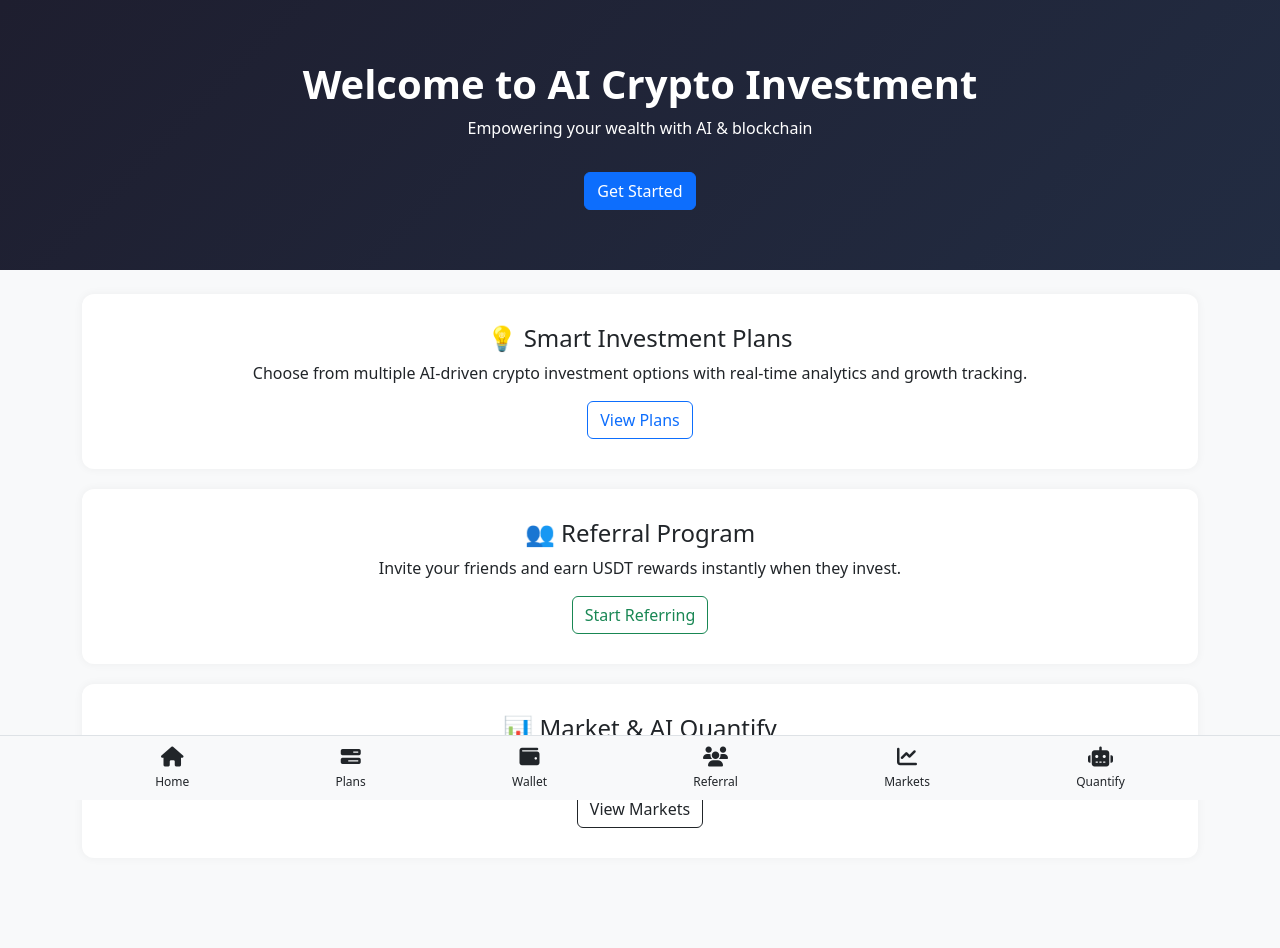
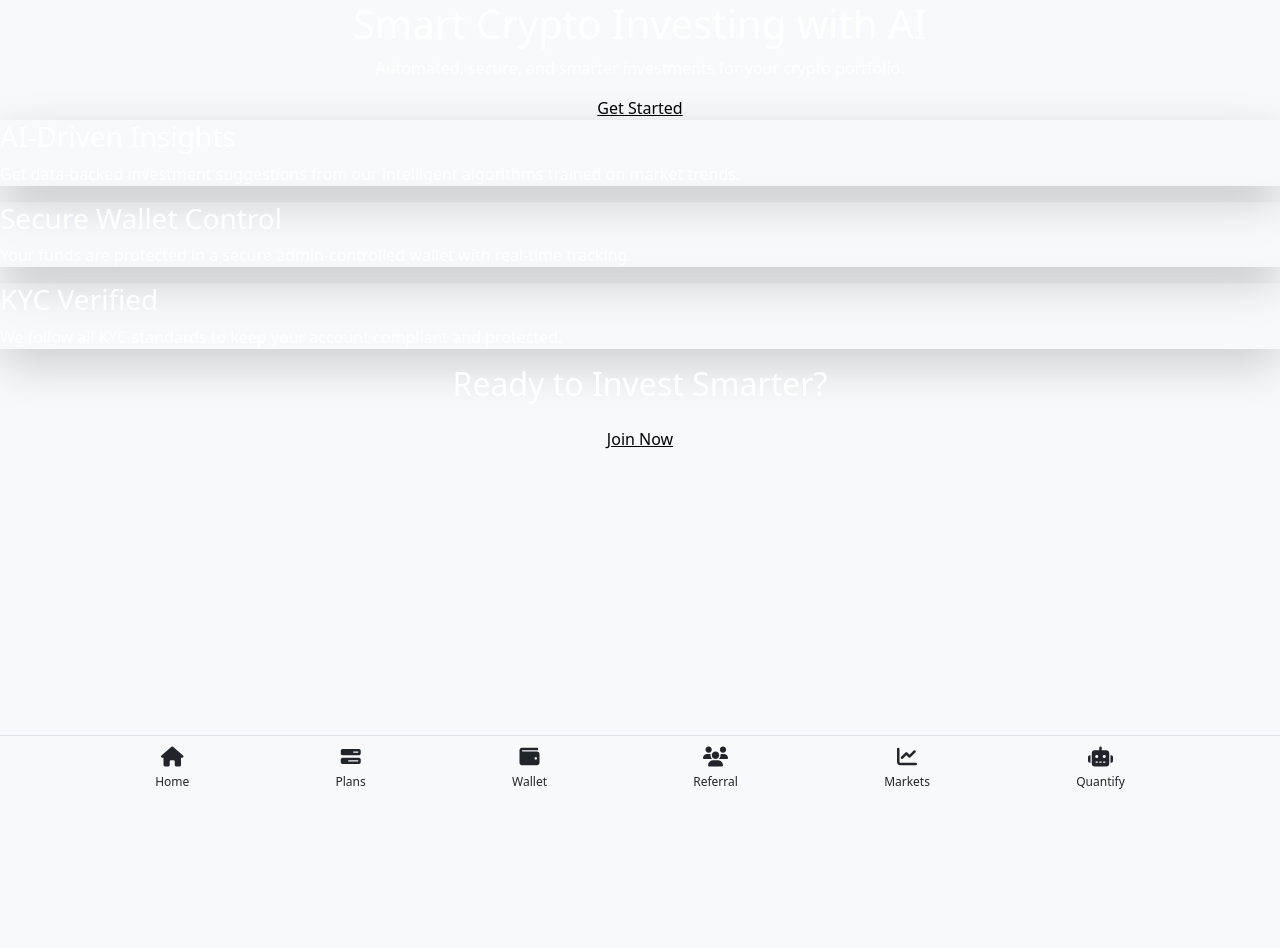
Before and after one commit to vumiiliakonga2-ctrl/-ai-invest-app, a Flask app: page / in a window 1280 px wide. After the commit the page ends 789 px from the top, so only its background shows below. Run offline with Flask 3, Linux system fonts and the light colour scheme.

Commit message:
Update index.html

```diff
--- a/templates/index.html
+++ b/templates/index.html
@@ -1,31 +1,39 @@
-{% extends 'base.html' %}
-
+{% extends "base.html" %}
 {% block title %}Home - AI Crypto Investment{% endblock %}
 
 {% block content %}
-<div class="hero-section">
-    <h1>Welcome to AI Crypto Investment</h1>
-    <p>Empowering your wealth with AI & blockchain</p>
-    <a href="{{ url_for('register') }}" class="btn btn-primary mt-3">Get Started</a>
-</div>
+<div class="bg-gray-900 text-white min-h-screen">
+  <!-- Hero Section -->
+  <section class="text-center py-20 px-4">
+    <h1 class="text-4xl md:text-6xl font-bold mb-6">Smart Crypto Investing with AI</h1>
+    <p class="text-lg md:text-xl text-gray-300 mb-8">Automated, secure, and smarter investments for your crypto portfolio.</p>
+    <a href="/register" class="inline-block bg-yellow-400 hover:bg-yellow-500 text-black font-semibold px-6 py-3 rounded-xl transition duration-300">
+      Get Started
+    </a>
+  </section>
 
-<div class="container mt-4">
-    <div class="section-box text-center">
-        <h4>💡 Smart Investment Plans</h4>
-        <p>Choose from multiple AI-driven crypto investment options with real-time analytics and growth tracking.</p>
-        <a href="{{ url_for('dashboard') }}#plans" class="btn btn-outline-primary">View Plans</a>
+  <!-- Features Section -->
+  <section class="grid grid-cols-1 md:grid-cols-3 gap-8 py-16 px-8 max-w-7xl mx-auto">
+    <div class="bg-gray-800 p-6 rounded-2xl shadow-lg">
+      <h3 class="text-xl font-bold mb-2 text-yellow-400">AI-Driven Insights</h3>
+      <p class="text-gray-300">Get data-backed investment suggestions from our intelligent algorithms trained on market trends.</p>
     </div>
+    <div class="bg-gray-800 p-6 rounded-2xl shadow-lg">
+      <h3 class="text-xl font-bold mb-2 text-yellow-400">Secure Wallet Control</h3>
+      <p class="text-gray-300">Your funds are protected in a secure admin-controlled wallet with real-time tracking.</p>
+    </div>
+    <div class="bg-gray-800 p-6 rounded-2xl shadow-lg">
+      <h3 class="text-xl font-bold mb-2 text-yellow-400">KYC Verified</h3>
+      <p class="text-gray-300">We follow all KYC standards to keep your account compliant and protected.</p>
+    </div>
+  </section>
 
-    <div class="section-box text-center">
-        <h4>👥 Referral Program</h4>
-        <p>Invite your friends and earn USDT rewards instantly when they invest.</p>
-        <a href="{{ url_for('referral') }}" class="btn btn-outline-success">Start Referring</a>
-    </div>
-
-    <div class="section-box text-center">
-        <h4>📊 Market & AI Quantify</h4>
-        <p>Explore live market data and let AI help you make data-driven decisions.</p>
-        <a href="{{ url_for('markets') }}" class="btn btn-outline-dark">View Markets</a>
-    </div>
+  <!-- CTA Section -->
+  <section class="text-center py-20 bg-gray-800">
+    <h2 class="text-3xl font-semibold mb-4">Ready to Invest Smarter?</h2>
+    <a href="/register" class="bg-yellow-400 hover:bg-yellow-500 text-black font-semibold px-6 py-3 rounded-xl transition duration-300">
+      Join Now
+    </a>
+  </section>
 </div>
 {% endblock %}
```
